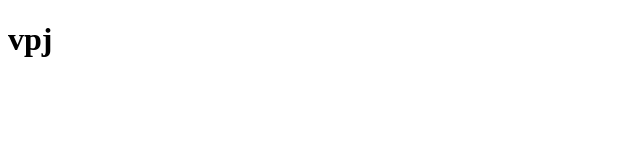
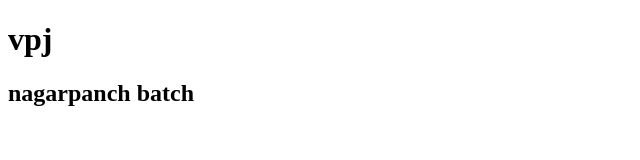
Before and after one commit to vpj9/flipcart, a plain HTML site: page index.html in a window 1280 px wide. Shown: the whole page, without its empty margins (0-640 px from the left). Drawn offline with Linux system fonts and the light colour scheme.

Commit message:
updated code

```diff
--- a/index.html
+++ b/index.html
@@ -7,5 +7,7 @@
 </head>
 <body>
     <h1>vpj</h1>
+    <h2>nagarpanch batch</h2>
+
 </body>
 </html>
```
